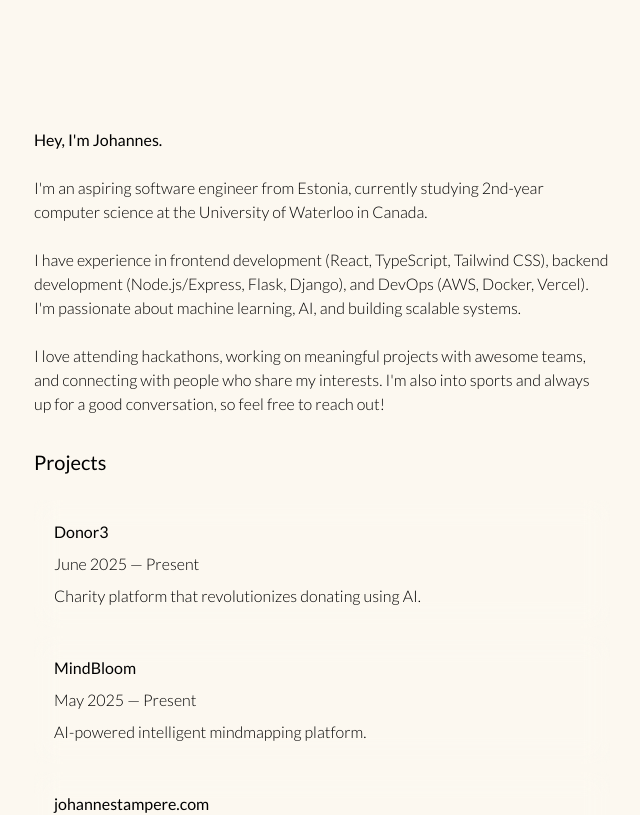
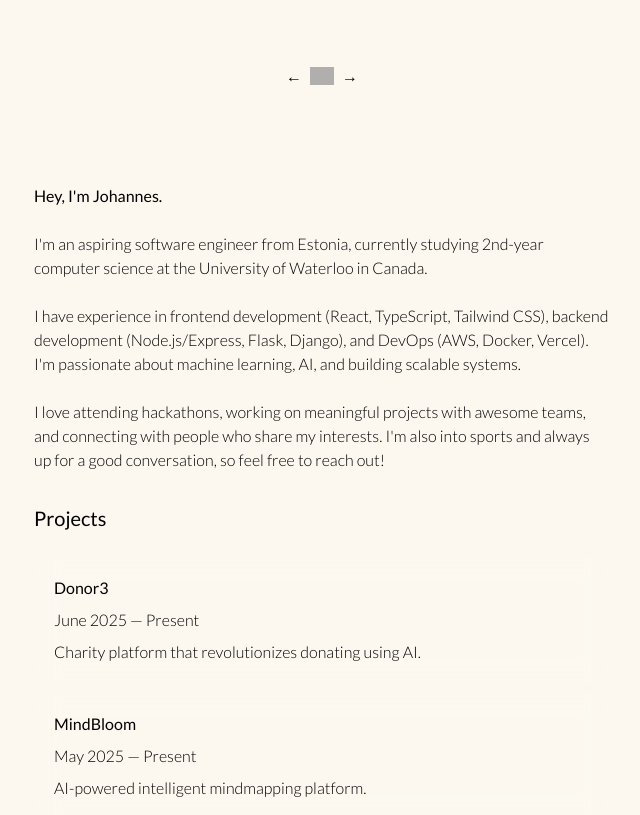
Before and after one commit to Johannestampere/Portfolio, a Next.js app: page / in a window 1280 px wide. Shown: the top 815 px of the page, without its empty margins (318-958 px from the left). Built offline with nearby package versions, Linux system fonts and the light colour scheme; grey boxes are pictures that could not be loaded.

Commit message:
CS webring.

```diff
--- a/app/page.tsx
+++ b/app/page.tsx
@@ -23,9 +23,24 @@ export default function Landing(): JSX.Element {
         whileInView={{ opacity: 1, y: 0 }}
         transition={{ duration: 1 }}
         viewport={{ once: false }}
-        className=' z-50 flex w-full flex-col items-start gap-8 px-4 pt-32 pb-48 text-md  md:w-3/4 lg:w-1/2'
+        className=' z-50 flex w-full flex-col items-start gap-8 px-4 pt-16 pb-48 text-md  md:w-3/4 lg:w-1/2'
       >
-        <section className='flex flex-col gap-6'>
+
+        <section className='flex flex-col w-full items-center'>
+                  <div style={{ display: 'flex', alignItems: 'center', gap: '8px' }}>
+                    <a href='https://cs.uwatering.com/#https://johannestampere.com?nav=prev'>←</a>
+                    <a href='https://cs.uwatering.com/#https://johannestampere.com' target='_blank'>
+                        <img
+                            src='https://cs.uwatering.com/icon.black.svg'
+                            alt='CS Webring'
+                            style={{ width: '24px', height: 'auto', opacity: 0.8 }}
+                        />
+                    </a>
+                    <a href='https://cs.uwatering.com/#https://johannestampere.com?nav=next'>→</a>
+                  </div>
+        </section>
+
+        <section className='flex flex-col gap-6 pt-16'>
           <div className={`${latobold.className} text-base`}>Hey, I&#39;m Johannes.</div>
           <div className={`${latonormal.className}`}>I&#39;m an aspiring software engineer from Estonia, currently studying 2nd-year computer science at the University of Waterloo in Canada.</div>
           <div className={`${latonormal.className}`}>I have experience in frontend development (React, TypeScript, Tailwind CSS), backend development (Node.js/Express, Flask, Django), and DevOps (AWS, Docker, Vercel). I&#39;m passionate about machine learning, AI, and building scalable systems.</div>
@@ -101,7 +116,7 @@ export default function Landing(): JSX.Element {
               <div className='relative flex flex-col items-start justify-start gap-2 text-md'>
                 <h2 className={`${latobold.className} text-accent-foreground font-bold`}>136Notes</h2>
                 <p className={`${latonormal.className} text-accent-foreground`}>February 2025</p>
-                <p className={`${latonormal.className} text-accent-foreground`}>Lightweight note-taking web-app for linear algebra students.</p>
+                <p className={`${latonormal.className} text-accent-foreground`}>Lightweight note-taking platform for linear algebra students.</p>
               </div>
             </a>
 
@@ -125,6 +140,7 @@ export default function Landing(): JSX.Element {
             </a>
           </div>
         </section>
+
       </motion.div>
     </div>
   )
```
